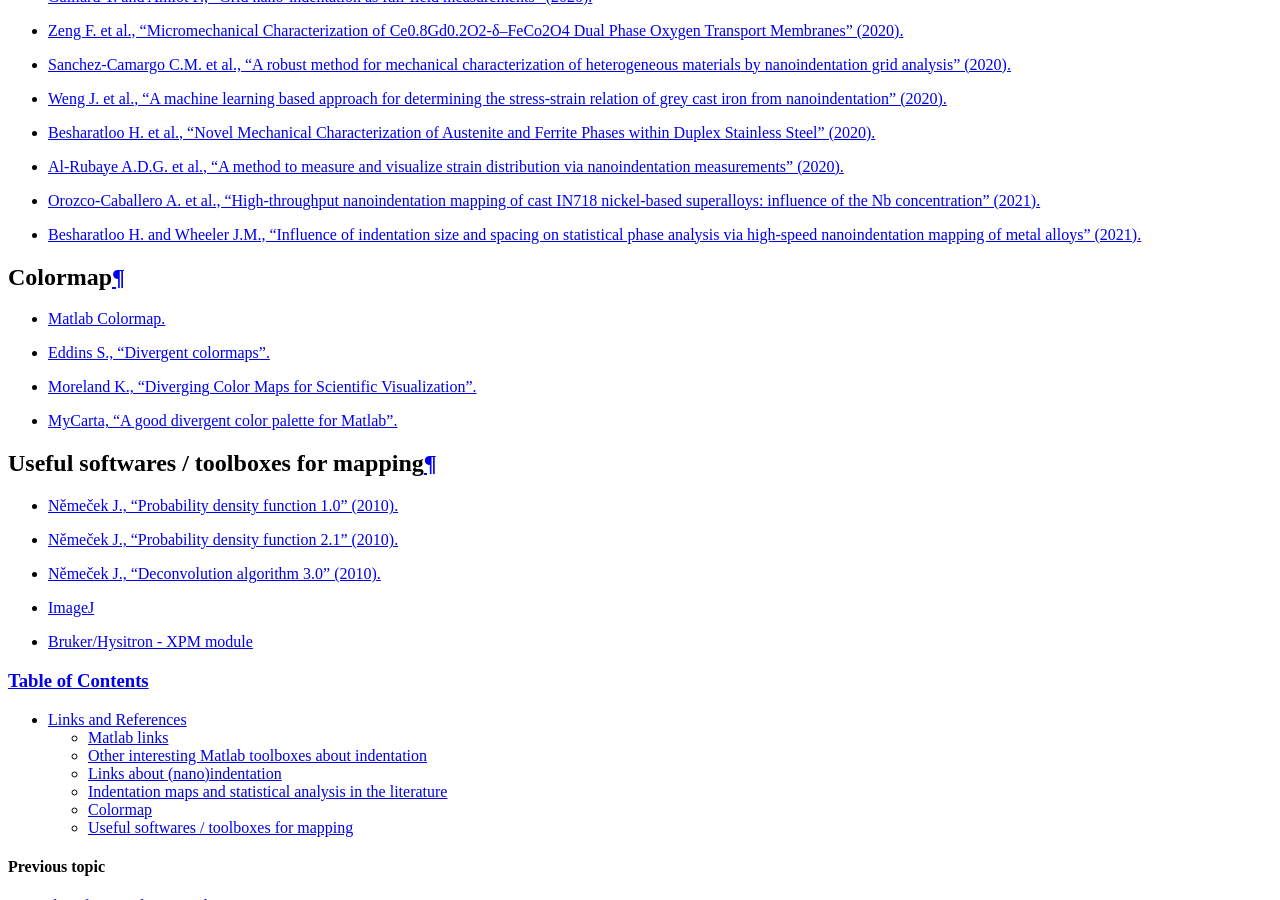
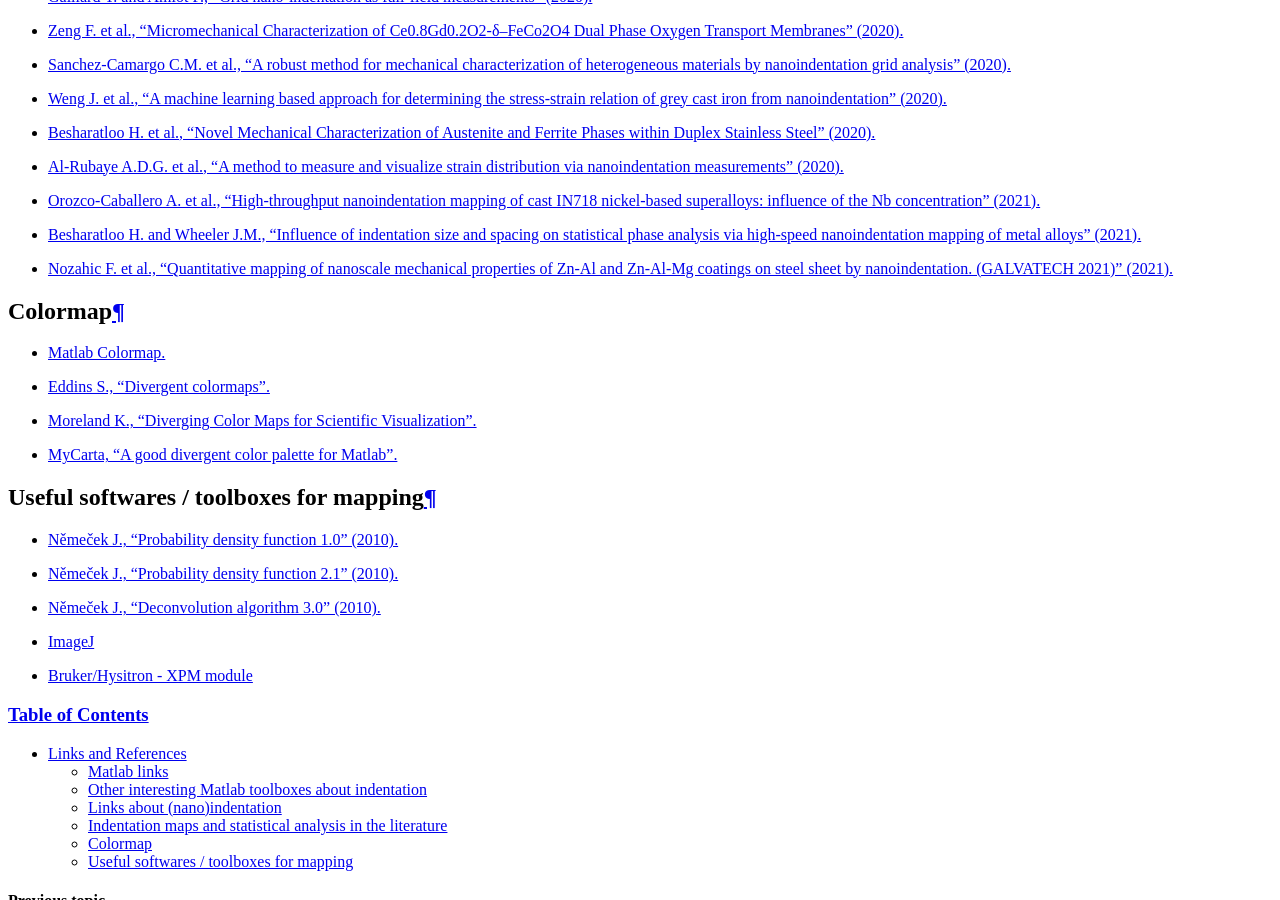
Before and after one commit to DavidMercier/TriDiMap, a Sphinx documentation site: the page built from doc/links_ref.rst, in a window 1280 px wide and 900 px high, scrolled down 2486 px. Built offline with Sphinx 7.4.7, drawn with Linux system fonts in a browser that asks for light colours; comment, search, counter and statistics services are not loaded.

Commit message:
Update links_ref.rst

```diff
--- a/doc/links_ref.rst
+++ b/doc/links_ref.rst
@@ -82,6 +82,7 @@ Indentation maps and statistical analysis in the literature
 * `Al-Rubaye A.D.G. et al., "A method to measure and visualize strain distribution via nanoindentation measurements" (2020). <https://doi.org/10.1016/j.matpr.2020.09.747>`_
 * `Orozco-Caballero A. et al., "High-throughput nanoindentation mapping of cast IN718 nickel-based superalloys: influence of the Nb concentration" (2021). <https://arxiv.org/abs/2102.12785>`_
 * `Besharatloo H. and Wheeler J.M., "Influence of indentation size and spacing on statistical phase analysis via high‑speed nanoindentation mapping of metal alloys" (2021). <https://doi.org/10.1557/s43578-021-00214-5>`_
+* `Nozahic F. et al., "Quantitative mapping of nanoscale mechanical properties of Zn-Al and Zn-Al-Mg coatings on steel sheet by nanoindentation. (GALVATECH 2021)" (2021). <https://www.researchgate.net/publication/352658596_Quantitative_mapping_of_nanoscale_mechanical_properties_of_Zn-Al_and_Zn-Al-Mg_coatings_on_steel_sheet_by_nanoindentation_GALVATECH_2021>`_
 
 Colormap
 ############################################
```
